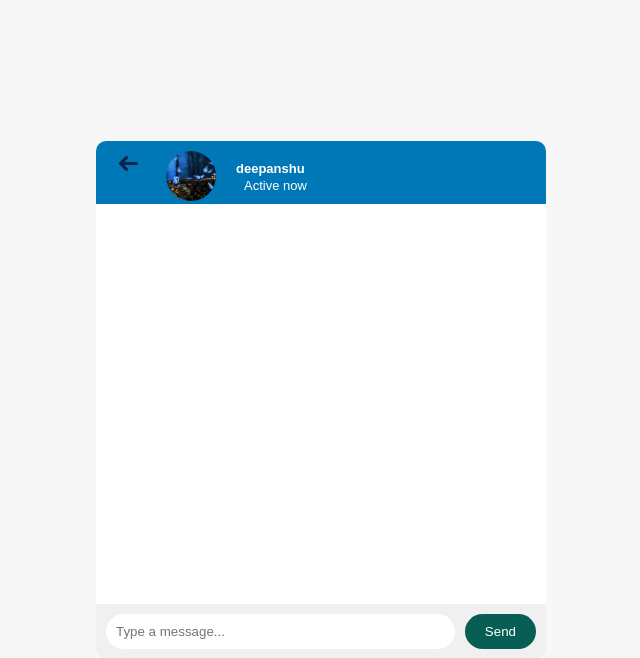
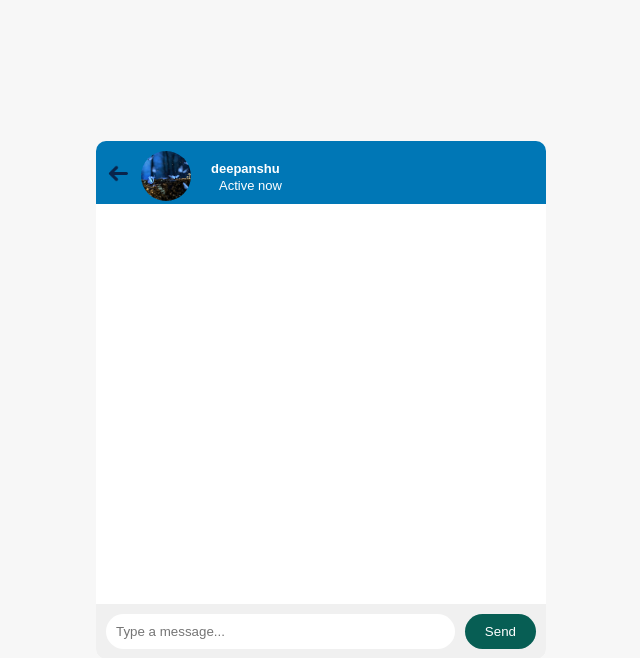
Before and after one commit to yashksaini-coder/ChatterBox, a Flask app: page /message in a window 1280 px wide. Shown: the top 658 px of the page, without its empty margins (319-959 px from the left). Run offline with Flask 3, Linux system fonts and the light colour scheme.

Commit message:
style.css

```diff
--- a/src/static/style.css
+++ b/src/static/style.css
@@ -273,8 +273,8 @@ display: none;
     top: 0;
     left: 0;
     float: left;
-    margin-left: 10px;
-    margin-right: 25px;
+    margin-top: 10px;
+    margin-right: 10px;
     transform: rotate(270deg);
 }
 .container .chat-header #img{
```
